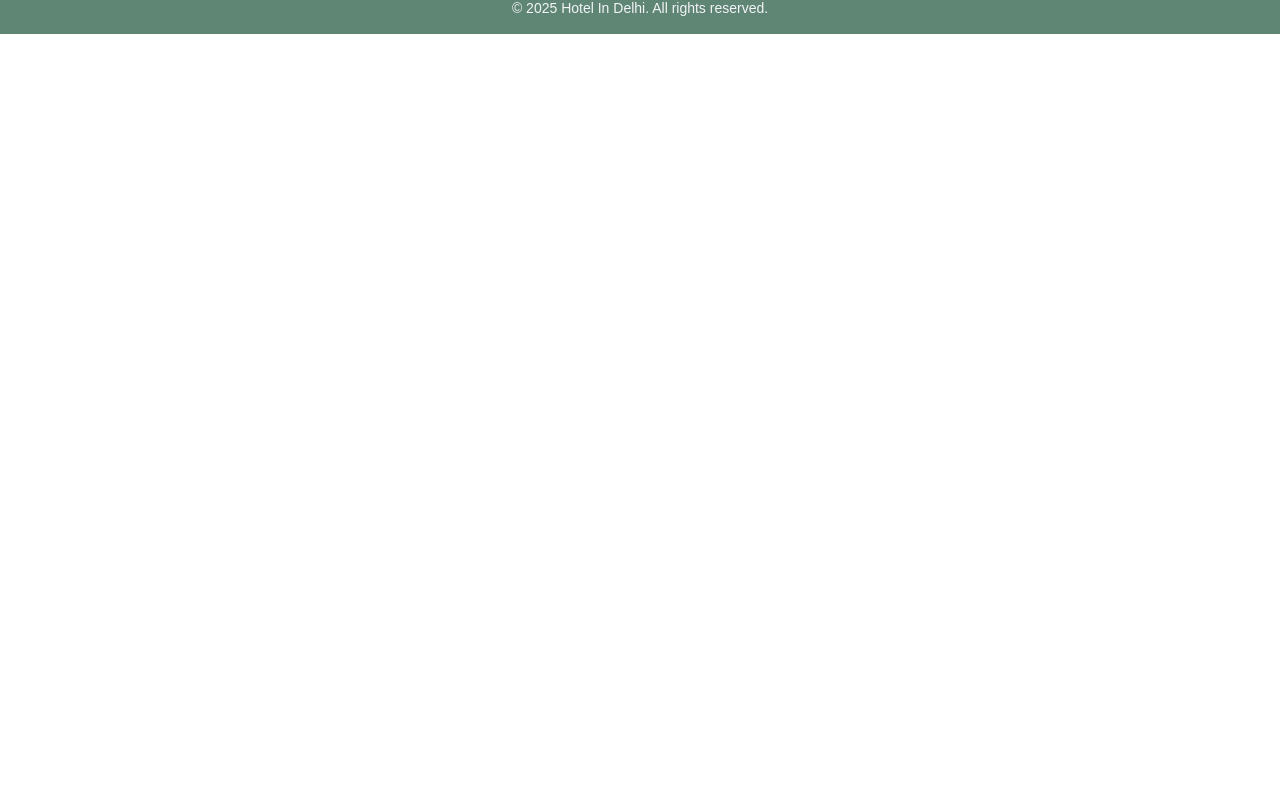
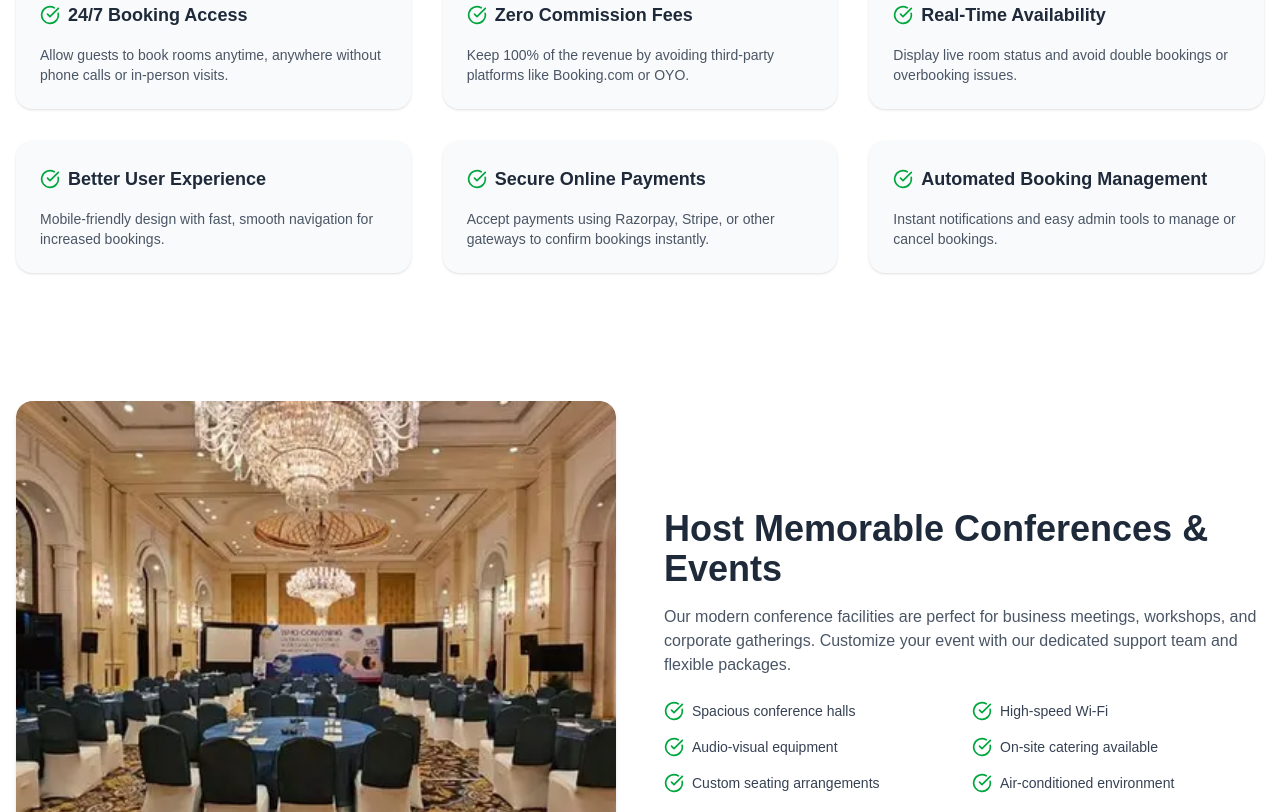
Before and after one commit to anup9971/hiidCheck, a Next.js app: page / in a window 1280 px wide. Shown: the part 2928-3740 px from the top of the page. Before the commit the page ends 2962 px from the top, so only its background shows below. Built offline with nearby package versions, Linux system fonts and the light colour scheme.

Commit message:
crate conference section

```diff
--- a/src/app/page.js
+++ b/src/app/page.js
@@ -8,6 +8,8 @@ import SearchBox from "@/componets/home/SearchBox";
 import HotelSlider from "@/componets/home/HotelSlider";
 import CorporatePage from "@/componets/home/CorporatePage";
 import VirtualTour from "@/componets/VirtualTaur";
+import BenefitsSection from "@/componets/home/BenefitsSection";
+import ConferenceSection from "@/componets/home/ConferenceSection";
 export const metadata = {
   title: "Unlock Premium Corporate Stays and Meeting Spaces in Delhi — Arriving Soon",
   description:
@@ -55,6 +57,8 @@ export default function Home() {
     <SearchBox/>
     <HotelSlider/>
     <CorporatePage/>
+    <BenefitsSection/>
+    <ConferenceSection/>
 
 
     {/* ------------------ Comming Soon ------------------------ */}
--- /dev/null
+++ b/src/componets/home/BenefitsSection.jsx
@@ -0,0 +1,72 @@
+"use client";
+import { CheckCircle } from "lucide-react";
+
+const benefits = [
+  {
+    title: "24/7 Booking Access",
+    description: "Allow guests to book rooms anytime, anywhere without phone calls or in-person visits.",
+  },
+  {
+    title: "Zero Commission Fees",
+    description: "Keep 100% of the revenue by avoiding third-party platforms like Booking.com or OYO.",
+  },
+  {
+    title: "Real-Time Availability",
+    description: "Display live room status and avoid double bookings or overbooking issues.",
+  },
+  {
+    title: "Better User Experience",
+    description: "Mobile-friendly design with fast, smooth navigation for increased bookings.",
+  },
+  {
+    title: "Secure Online Payments",
+    description: "Accept payments using Razorpay, Stripe, or other gateways to confirm bookings instantly.",
+  },
+  {
+    title: "Automated Booking Management",
+    description: "Instant notifications and easy admin tools to manage or cancel bookings.",
+  },
+//   {
+//     title: "Customer Data Collection",
+//     description: "Collect guest info for feedback, loyalty offers, and targeted marketing.",
+//   },
+//   {
+//     title: "Search Engine Visibility",
+//     description: "Rank your hotel on Google and get free traffic from search results.",
+//   },
+//   {
+//     title: "Competitive Edge",
+//     description: "Stand out with a modern, trustworthy site that builds customer confidence.",
+//   },
+];
+
+export default function HotelBenefitsSection() {
+  return (
+    <section className="w-full bg-white dark:bg-gray-500 py-16 px-4">
+      <div className="max-w-7xl mx-auto text-center">
+        <h2 className="text-3xl md:text-4xl font-bold text-gray-800 dark:text-white mb-6">
+          Benefits of Having a Hotel Booking Website
+        </h2>
+        <p className="text-gray-600 dark:text-gray-300 mb-12 max-w-2xl mx-auto">
+          A dedicated booking platform improves efficiency, increases revenue, and enhances the customer experience.
+        </p>
+        <div className="grid grid-cols-1 sm:grid-cols-2 lg:grid-cols-3 gap-8 text-left">
+          {benefits.map((item, index) => (
+            <div
+              key={index}
+              className="bg-gray-50 dark:bg-gray-800 p-6 rounded-2xl shadow hover:shadow-lg transition"
+            >
+              <div className="flex items-center mb-4 text-green-600 dark:text-green-400">
+                <CheckCircle className="w-5 h-5 mr-2" />
+                <h3 className="text-lg font-semibold text-gray-800 dark:text-white">
+                  {item.title}
+                </h3>
+              </div>
+              <p className="text-gray-600 dark:text-gray-300 text-sm">{item.description}</p>
+            </div>
+          ))}
+        </div>
+      </div>
+    </section>
+  );
+}
--- /dev/null
+++ b/src/componets/home/ConferenceSection.jsx
@@ -0,0 +1,50 @@
+"use client";
+import Image from "next/image";
+import { CheckCircle } from "lucide-react";
+
+const features = [
+  "Spacious conference halls",
+  "High-speed Wi-Fi",
+  "Audio-visual equipment",
+  "On-site catering available",
+  "Custom seating arrangements",
+  "Air-conditioned environment",
+];
+
+export default function ConferenceSection() {
+  return (
+    <section className="bg-white dark:bg-gray-100 w-full py-16 px-4">
+      <div className="max-w-7xl mx-auto grid grid-cols-1 lg:grid-cols-2 gap-12 items-center">
+        {/* Image Section */}
+        <div className="relative w-full h-72 sm:h-96 lg:h-[500px] rounded-2xl overflow-hidden shadow-md">
+          <Image
+            src="/hotel/conference.jpg" // Replace with your actual image path
+            alt="Conference Room"
+            layout="fill"
+            objectFit="cover"
+            className="rounded-2xl"
+          />
+        </div>
+
+        {/* Content Section */}
+        <div>
+          <h2 className="text-3xl md:text-4xl font-bold text-gray-800 dark:text-gray-500 mb-4">
+            Host Memorable Conferences & Events
+          </h2>
+          <p className="text-gray-600 dark:text-ray-400 mb-6">
+            Our modern conference facilities are perfect for business meetings, workshops, and corporate gatherings.
+            Customize your event with our dedicated support team and flexible packages.
+          </p>
+          <div className="grid grid-cols-1 sm:grid-cols-2 gap-4">
+            {features.map((item, index) => (
+              <div key={index} className="flex items-center text-gray-700 dark:text-ray-400 text-sm">
+                <CheckCircle className="w-5 h-5 text-green-600 dark:text-green-400 mr-2" />
+                {item}
+              </div>
+            ))}
+          </div>
+        </div>
+      </div>
+    </section>
+  );
+}
```
Also changed, not shown: public/hotel/conference.jpg (added).
